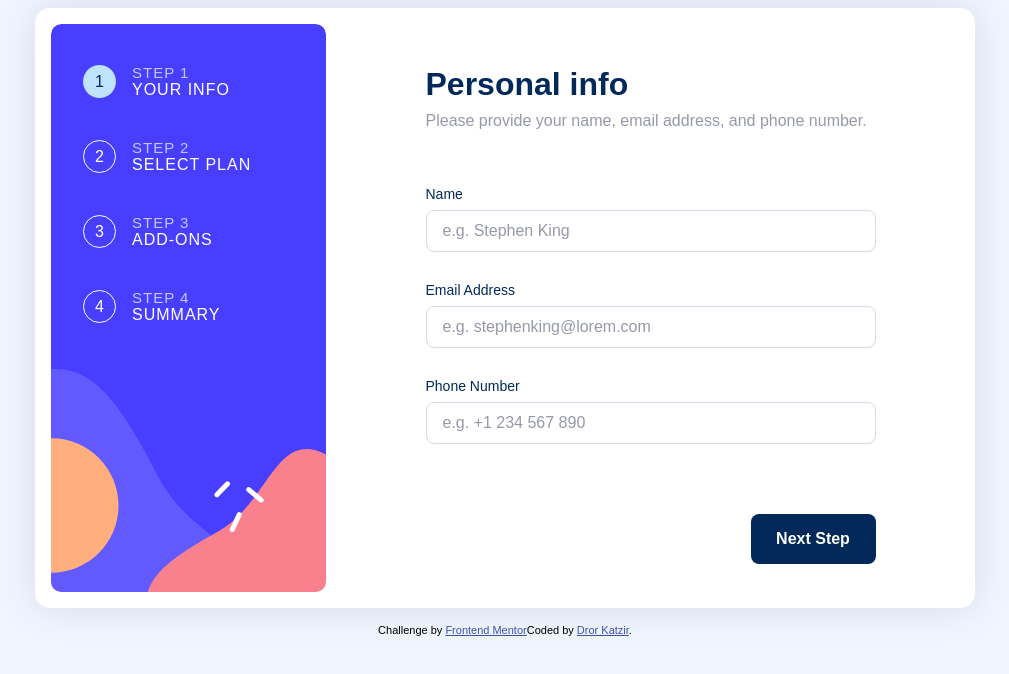
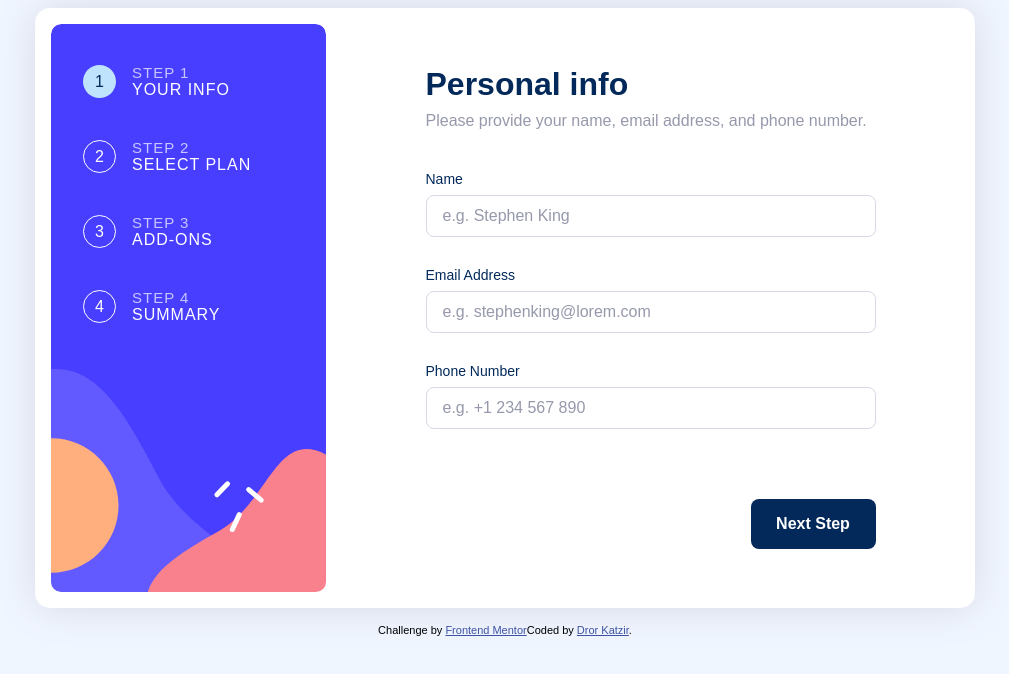
Before and after one commit to DorKatzir/multi-step-form, a React (Vite) app: page / in a window 1280 px wide. Shown: the top 674 px of the page, without its empty margins (135-1144 px from the left). Built offline with nearby package versions, Linux system fonts and the light colour scheme.

Commit message:
Step 3 container gap change

```diff
--- a/src/index.css
+++ b/src/index.css
@@ -117,7 +117,7 @@ body {
   display: flex;
   flex-direction: column;
   justify-content: space-between;
-  gap: 40px;
+  gap: 25px;
 }
 .main .content .text h2 {
   color: var(--Marine-blue);
--- a/src/index.scss
+++ b/src/index.scss
@@ -127,7 +127,7 @@ body{
         display: flex;
         flex-direction: column;
         justify-content: space-between;
-        gap: 40px;
+        gap: 25px;
 
         .text{
             h2{
```
